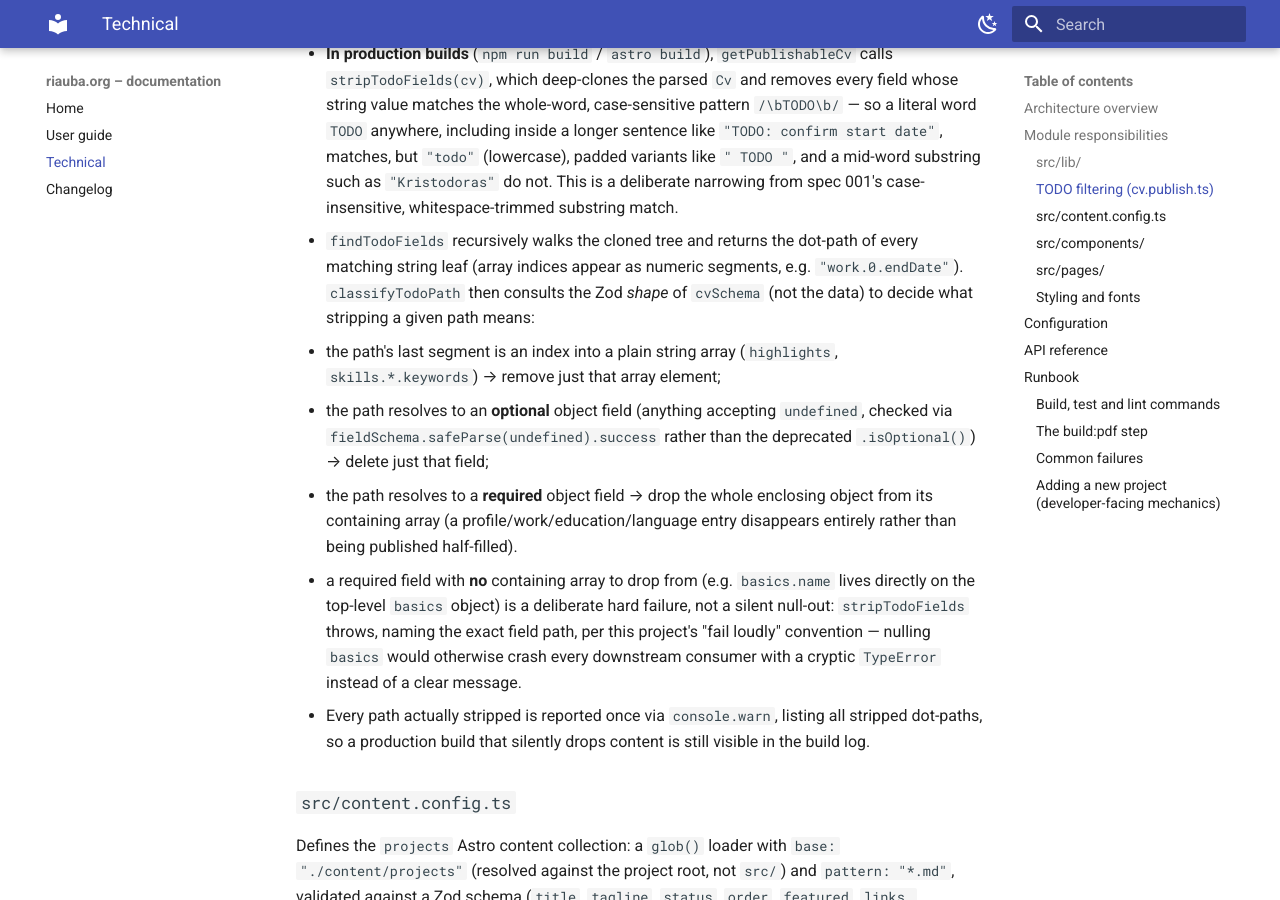
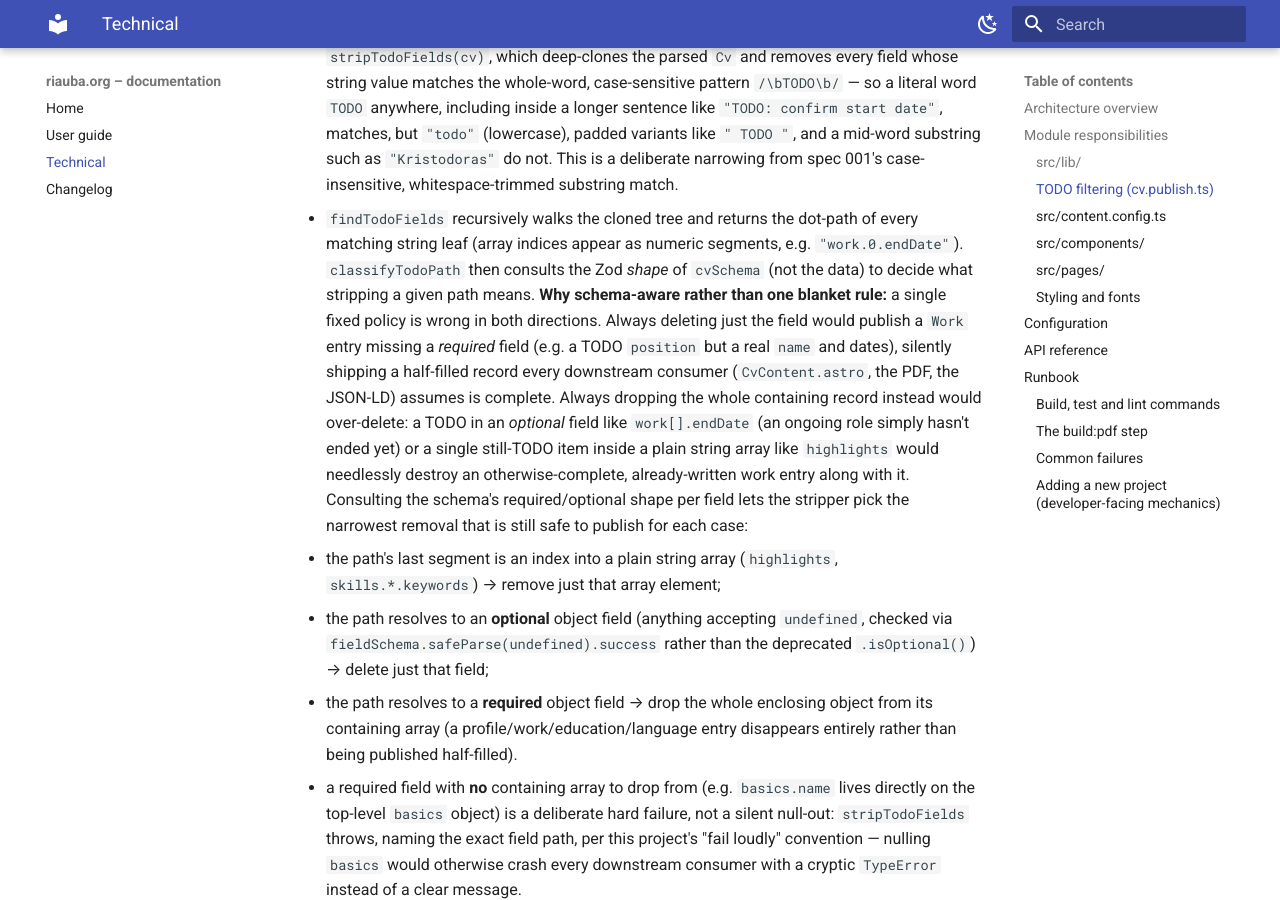
Before and after one commit to asas1313/riauba-portfolio, an MkDocs documentation site: the page built from docs/technical/index.md, in a window 1280 px wide and 900 px high, scrolled down 2647 px. Built offline with MkDocs 1.6.1 and Material for MkDocs 9.7.7, drawn with Linux system fonts in a browser that asks for light colours.

Commit message:
docs(002): explain why TODO-stripping is schema-aware and complete JSON-LD diagram
Add the missing "why" for cv.publish.ts's required-vs-optional stripping
granularity (over-deletion and half-filled-record risks of a blanket rule),
and add the BaseLayout/toSafeJsonLd edge to the architecture diagram so the
full cv.yaml -> cvForBuild -> buildPersonJsonLd -> toSafeJsonLd -> <script>
JSON-LD data flow is shown, not just half of it.

Co-Authored-By: Claude Sonnet 5 <noreply@anthropic.com>

```diff
--- a/docs/technical/index.md
+++ b/docs/technical/index.md
@@ -65,7 +65,8 @@ flowchart TD
     cvpublishts --> indexastro
     cvpublishts --> cvastro
     cvpublishts --> cvprintastro
-    structureddatats --> cvastro
+    structureddatats -->|"buildPersonJsonLd(cvForBuild)"| cvastro
+    structureddatats -->|"cv.astro's result flows in as the<br/>structuredData prop; toSafeJsonLd()<br/>renders the &lt;script&gt; tag"| baselayout
     cvastro --> cvcontentastro
     cvprintastro --> cvcontentastro
     contentconfig --> projectsts
@@ -138,7 +139,16 @@ Behaviour:
 - `findTodoFields` recursively walks the cloned tree and returns the dot-path of every
   matching string leaf (array indices appear as numeric segments, e.g. `"work.0.endDate"`).
   `classifyTodoPath` then consults the Zod *shape* of `cvSchema` (not the data) to decide what
-  stripping a given path means:
+  stripping a given path means. **Why schema-aware rather than one blanket rule:** a single
+  fixed policy is wrong in both directions. Always deleting just the field would publish a
+  `Work` entry missing a *required* field (e.g. a TODO `position` but a real `name` and dates),
+  silently shipping a half-filled record every downstream consumer (`CvContent.astro`, the PDF,
+  the JSON-LD) assumes is complete. Always dropping the whole containing record instead would
+  over-delete: a TODO in an *optional* field like `work[].endDate` (an ongoing role simply
+  hasn't ended yet) or a single still-TODO item inside a plain string array like `highlights`
+  would needlessly destroy an otherwise-complete, already-written work entry along with it.
+  Consulting the schema's required/optional shape per field lets the stripper pick the
+  narrowest removal that is still safe to publish for each case:
   - the path's last segment is an index into a plain string array (`highlights`, `skills.*.keywords`)
     → remove just that array element;
   - the path resolves to an **optional** object field (anything accepting `undefined`, checked
```
Also changed, not shown: other parts of docs/technical/index.md (+1 -1 lines).
